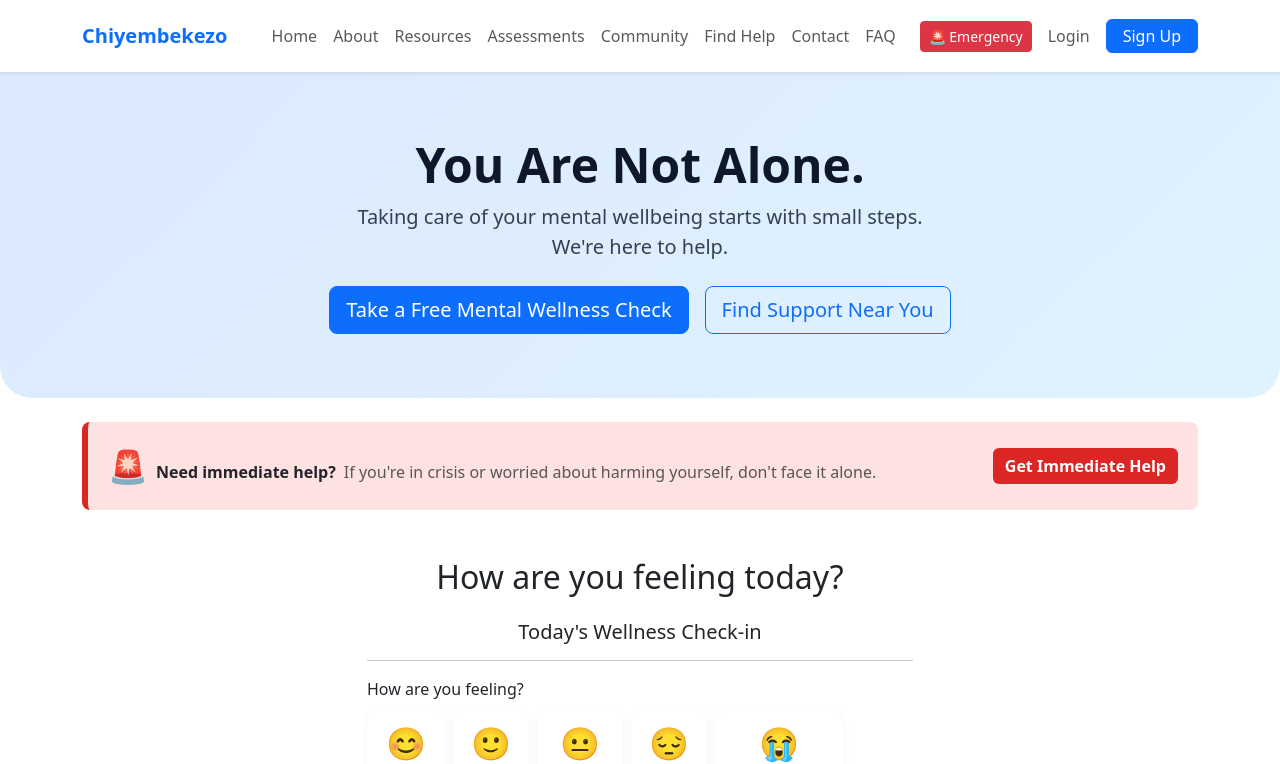
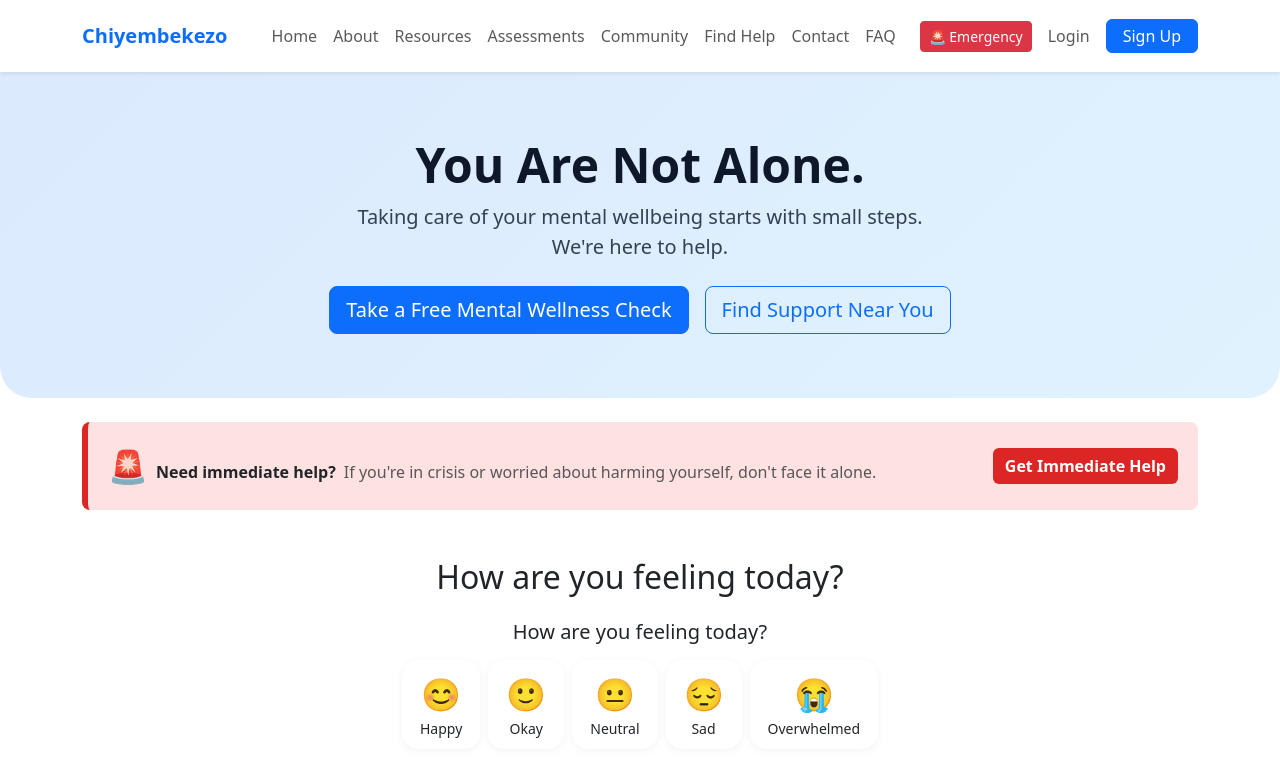
Before and after one commit to Emmanuel-Mukumbwa/chiyembekezo, a React app in the folder frontend/: page / in a window 1280 px wide. Shown: the top 764 px of the page. Built offline with nearby package versions, Linux system fonts and the light colour scheme; the HTML template or start-up script is replaced by a standard one.

Commit message:
feat(frontend): use compact MoodTracker and add 'Go to Full Check-in' for logged-in users

```diff
--- a/frontend/src/pages/Home.jsx
+++ b/frontend/src/pages/Home.jsx
@@ -1,10 +1,13 @@
 import { useState } from 'react';
 import { Container, Row, Col, Button, Card, Accordion, Carousel } from 'react-bootstrap';
 import { Link } from 'react-router-dom';
+import { useAuth } from '../context/AuthContext';
 import MoodTracker from '../components/MoodTracker';
 import '../styles/custom.css';
 
 const Home = () => {
+  const { user } = useAuth();
+
   // Breathing exercise
   const [isBreathing, setIsBreathing] = useState(false);
   const [breathPhase, setBreathPhase] = useState('idle');
@@ -121,12 +124,19 @@ const Home = () => {
         </div>
       </div>
 
-      {/* Mood Check-in - Now using MoodTracker component */}
+      {/* Mood Check-in - compact mode with "Go to Full Check-in" for logged-in users */}
       <Container className="my-5">
         <h2 className="text-center mb-4">How are you feeling today?</h2>
         <Row className="justify-content-center">
           <Col md={8} lg={6}>
-            <MoodTracker />
+            <MoodTracker compact />
+            {user && (
+              <div className="text-center mt-3">
+                <Button as={Link} to="/dashboard" variant="outline-primary" size="sm">
+                  Go to Full Check‑in
+                </Button>
+              </div>
+            )}
           </Col>
         </Row>
       </Container>
```
